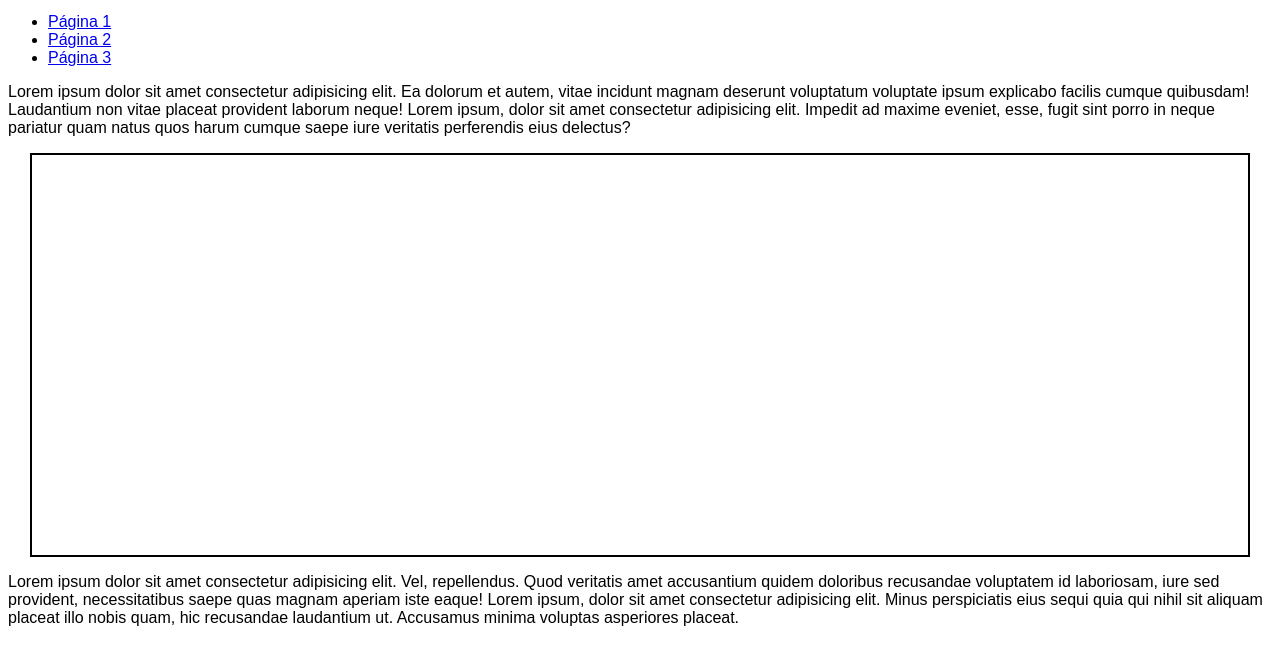
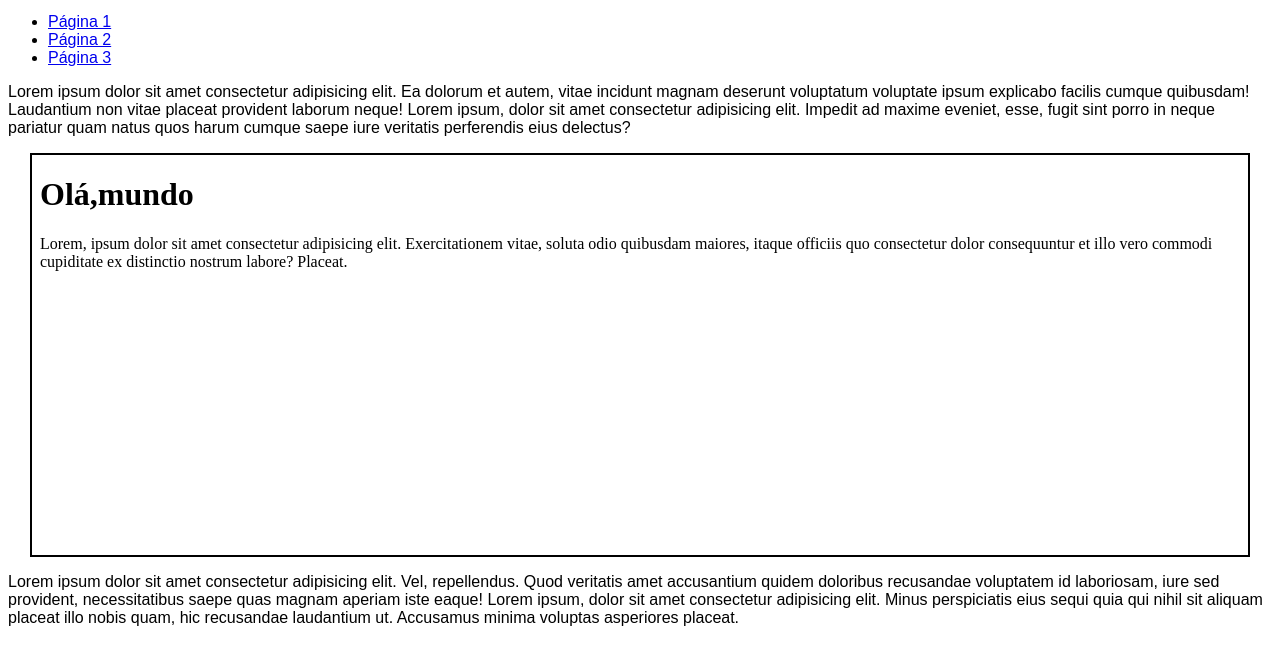
Before and after one commit to ThiagoVini-dev/html_css, a plain HTML site: page Exercicios/ex 024/iframe004.html in a window 1280 px wide. Shown: the part 119-784 px from the top of the page. Drawn offline with Linux system fonts and the light colour scheme.

Commit message:
ex novo de iframe

```diff
--- a/Exercicios/ex 024/iframe004.html
+++ b/Exercicios/ex 024/iframe004.html
@@ -27,7 +27,7 @@
         <!--para essa exibição de link funcionar, precisa usar name no iframe-->
     </ul>
     <p>Lorem ipsum dolor sit amet consectetur adipisicing elit. Ea dolorum et autem, vitae incidunt magnam deserunt voluptatum voluptate ipsum explicabo facilis cumque quibusdam! Laudantium non vitae placeat provident laborum neque! Lorem ipsum, dolor sit amet consectetur adipisicing elit. Impedit ad maxime eveniet, esse, fugit sint porro in neque pariatur quam natus quos harum cumque saepe iure veritatis perferendis eius delectus?</p>
-    <iframe src="" name="frame"> <p>Infelizmente seu navegador não é compatível</p></iframe>
+    <iframe srcdoc="<h1>Olá,mundo</h1><p>Lorem, ipsum dolor sit amet consectetur adipisicing elit. Exercitationem vitae, soluta odio quibusdam maiores, itaque officiis quo consectetur dolor consequuntur et illo vero commodi cupiditate ex distinctio nostrum labore? Placeat.</p>" name="frame"> <p>Infelizmente seu navegador não é compatível</p></iframe>
     <p>Lorem ipsum dolor sit amet consectetur adipisicing elit. Vel, repellendus. Quod veritatis amet accusantium quidem doloribus recusandae voluptatem id laboriosam, iure sed provident, necessitatibus saepe quas magnam aperiam iste eaque! Lorem ipsum, dolor sit amet consectetur adipisicing elit. Minus perspiciatis eius sequi quia qui nihil sit aliquam placeat illo nobis quam, hic recusandae laudantium ut. Accusamus minima voluptas asperiores placeat.</p>
 </body>
 </html>
```
